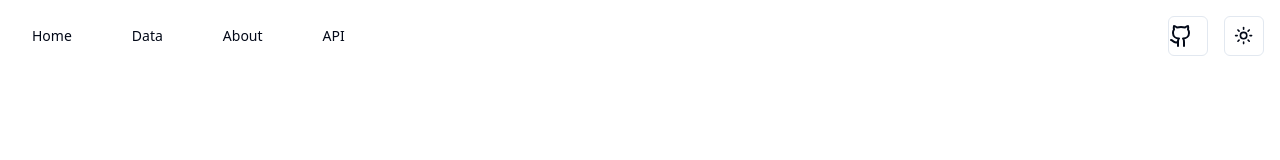
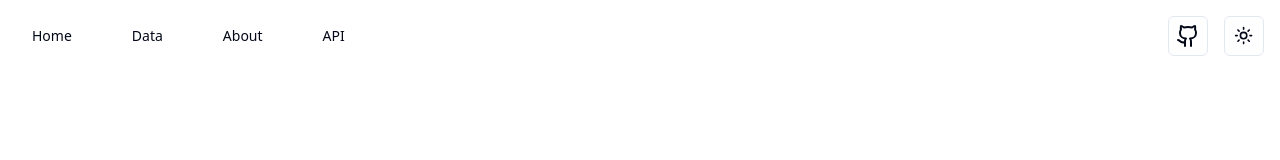
Before and after one commit to philipstubbs13/swish-analytics-challenge, a Next.js app: page / in a window 1280 px wide. Shown: the top 160 px of the page. Built offline with nearby package versions, Linux system fonts and the light colour scheme.

Commit message:
fix navigation menu styles

```diff
--- a/app/layout.tsx
+++ b/app/layout.tsx
@@ -42,7 +42,7 @@ export default function RootLayout(props: PropsWithChildren) {
               <Button
                 variant={"outline"}
                 size={"icon"}
-                className={"hidden md:block"}
+                className={"hidden md:flex"}
               >
                 <a
                   data-testid={"github-button"}
```
